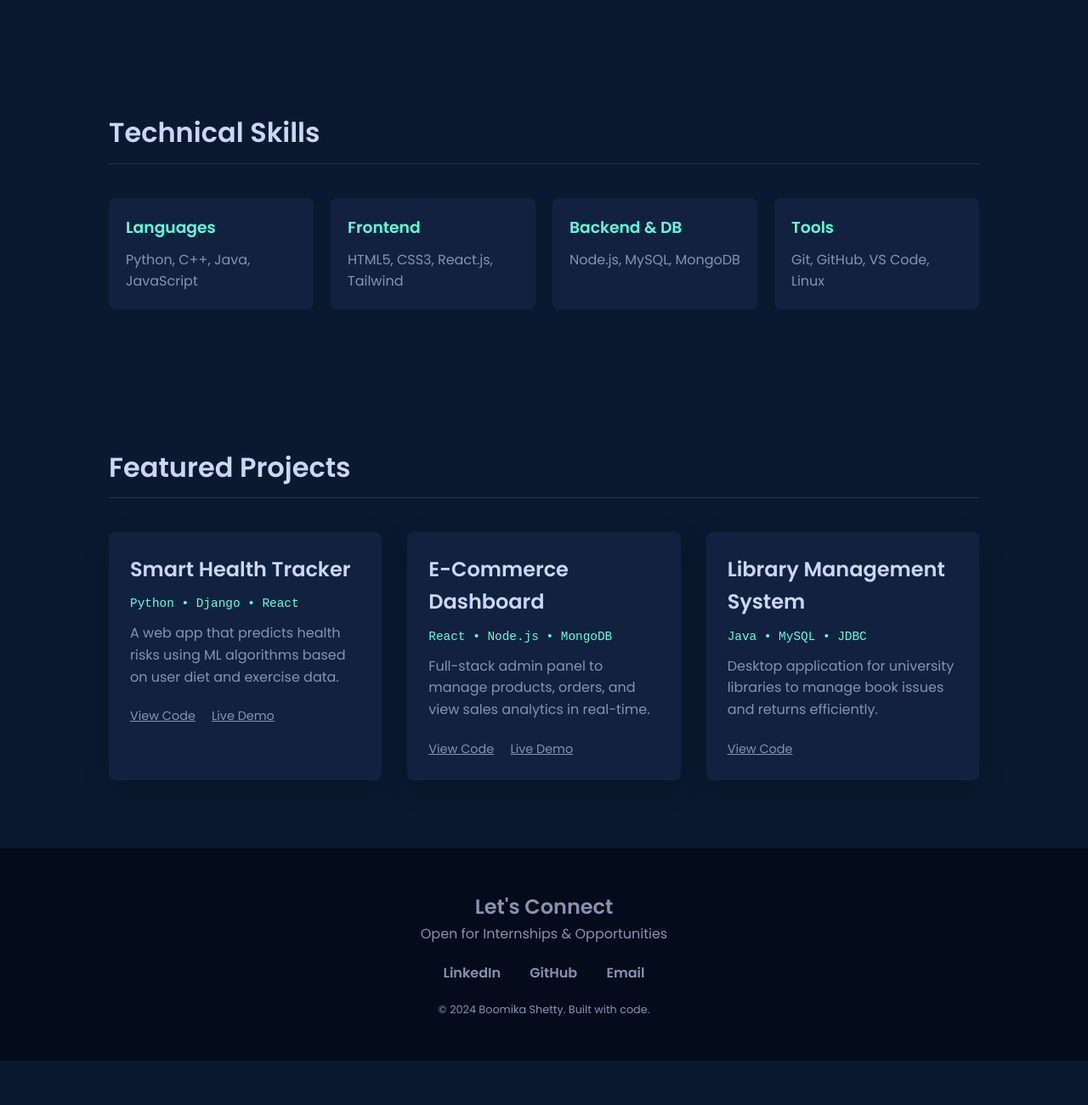
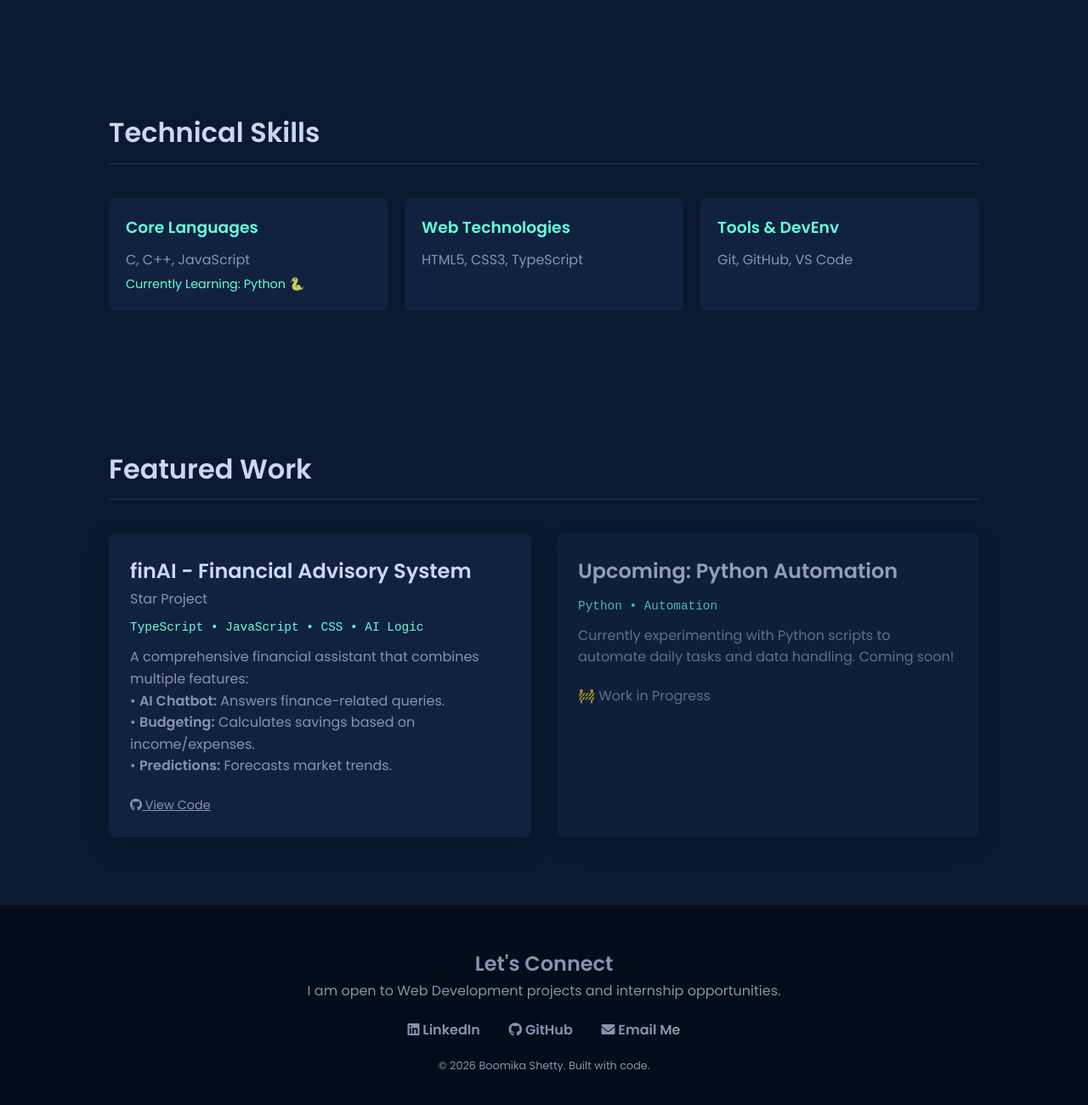
Before and after one commit to boomika-shetty/portfolio, a plain HTML site: page index.html in a window 1280 px wide. Shown: the part 748-2048 px from the top of the page at 85% size. Before the commit the page ends 1996 px from the top, so only its background shows below. Drawn offline with Linux system fonts and the light colour scheme.

Commit message:
Updated portfolio details

```diff
--- a/index.html
+++ b/index.html
@@ -3,10 +3,12 @@
 <head>
     <meta charset="UTF-8">
     <meta name="viewport" content="width=device-width, initial-scale=1.0">
-    <title>Boomika Shetty | CS Portfolio</title>
+    <title>Boomika Shetty | Portfolio</title>
     <link rel="stylesheet" href="style.css">
     <!-- Google Fonts -->
     <link href="https://fonts.googleapis.com/css2?family=Poppins:wght@300;400;600&display=swap" rel="stylesheet">
+    <!-- Font Awesome for Icons (LinkedIn/Email) -->
+    <link rel="stylesheet" href="https://cdnjs.cloudflare.com/ajax/libs/font-awesome/6.0.0/css/all.min.css">
 </head>
 <body>
 
@@ -22,14 +24,17 @@
     </nav>
 
     <!-- Hero Section -->
-    <section class="hero">
+    <section class="hero" id="about">
         <div class="hero-content">
             <h1>Hi, I'm <span class="highlight">Boomika Shetty</span></h1>
-            <h2>Computer Science Engineering Student</h2>
-            <p>I build accessible, pixel-perfect, and performant web applications.</p>
+            <h2>Aspiring Full Stack Developer</h2>
+            <p>
+                3rd Year CSE Student at <strong>East West College of Engineering</strong>.<br>
+                Building web applications with JavaScript & TypeScript while actively upskilling in <strong>Python</strong>.
+            </p>
             <div class="buttons">
                 <a href="#projects" class="btn primary">View My Work</a>
-                <a href="#" class="btn secondary">Download Resume</a>
+                <a href="#contact" class="btn secondary">Hire Me</a>
             </div>
         </div>
     </section>
@@ -39,72 +44,85 @@
         <h2 class="section-title">Technical Skills</h2>
         <div class="skills-grid">
             <div class="skill-card">
-                <h3>Languages</h3>
-                <p>Python, C++, Java, JavaScript</p>
+                <h3>Core Languages</h3>
+                <p>C, C++, JavaScript</p>
+                <p style="margin-top:5px; font-size:0.9em; color:#64ffda;">Currently Learning: Python 🐍</p>
             </div>
             <div class="skill-card">
-                <h3>Frontend</h3>
-                <p>HTML5, CSS3, React.js, Tailwind</p>
+                <h3>Web Technologies</h3>
+                <p>HTML5, CSS3, TypeScript</p>
             </div>
             <div class="skill-card">
-                <h3>Backend & DB</h3>
-                <p>Node.js, MySQL, MongoDB</p>
-            </div>
-            <div class="skill-card">
-                <h3>Tools</h3>
-                <p>Git, GitHub, VS Code, Linux</p>
+                <h3>Tools & DevEnv</h3>
+                <p>Git, GitHub, VS Code</p>
             </div>
         </div>
     </section>
 
     <!-- Projects Section -->
     <section id="projects" class="container">
-        <h2 class="section-title">Featured Projects</h2>
-        <div class="project-grid">
-            <!-- Project 1 -->
+        <h2 class="section-title">Featured Work</h2>
+
+        <!-- Since you have 1 main project, we center it to look premium -->
+        <div class="project-grid" style="justify-content: center;">
+
+            <!-- Project 1: finAI -->
             <div class="project-card">
-                <h3>Smart Health Tracker</h3>
-                <p class="tech-stack">Python • Django • React</p>
-                <p>A web app that predicts health risks using ML algorithms based on user diet and exercise data.</p>
+                <div class="card-header">
+                    <h3>finAI - Financial Advisory System</h3>
+                    <span class="badge">Star Project</span>
+                </div>
+                <p class="tech-stack">TypeScript • JavaScript • CSS • AI Logic</p>
+                <p>
+                    A comprehensive financial assistant that combines multiple features:
+                    <br>• <strong>AI Chatbot:</strong> Answers finance-related queries.
+                    <br>• <strong>Budgeting:</strong> Calculates savings based on income/expenses.
+                    <br>• <strong>Predictions:</strong> Forecasts market trends.
+                </p>
                 <div class="project-links">
-                    <a href="#">View Code</a>
-                    <a href="#">Live Demo</a>
+                    <!-- Update this link if your repo name is different -->
+                    <a href="https://github.com/boomika-shetty/finAI" target="_blank">
+                        <i class="fab fa-github"></i> View Code
+                    </a>
                 </div>
             </div>
 
-            <!-- Project 2 -->
-            <div class="project-card">
-                <h3>E-Commerce Dashboard</h3>
-                <p class="tech-stack">React • Node.js • MongoDB</p>
-                <p>Full-stack admin panel to manage products, orders, and view sales analytics in real-time.</p>
+            <!-- Placeholder for Future Project (Shows ambition) -->
+            <div class="project-card" style="opacity: 0.7;">
+                <h3>Upcoming: Python Automation</h3>
+                <p class="tech-stack">Python • Automation</p>
+                <p>Currently experimenting with Python scripts to automate daily tasks and data handling. Coming soon!</p>
                 <div class="project-links">
-                    <a href="#">View Code</a>
-                    <a href="#">Live Demo</a>
+                    <span>🚧 Work in Progress</span>
                 </div>
             </div>
 
-            <!-- Project 3 -->
-            <div class="project-card">
-                <h3>Library Management System</h3>
-                <p class="tech-stack">Java • MySQL • JDBC</p>
-                <p>Desktop application for university libraries to manage book issues and returns efficiently.</p>
-                <div class="project-links">
-                    <a href="#">View Code</a>
-                </div>
-            </div>
         </div>
     </section>
 
-    <!-- Footer -->
+    <!-- Footer / Contact -->
     <footer id="contact">
         <h2>Let's Connect</h2>
-        <p>Open for Internships & Opportunities</p>
+        <p>I am open to Web Development projects and internship opportunities.</p>
+
         <div class="social-links">
-            <a href="#">LinkedIn</a>
-            <a href="#">GitHub</a>
-            <a href="mailto:boomika.example@gmail.com">Email</a>
+            <!-- LinkedIn -->
+            <a href="https://www.linkedin.com/in/boomika-shetty-102990320" target="_blank">
+                <i class="fab fa-linkedin"></i> LinkedIn
+            </a>
+
+            <!-- GitHub -->
+            <a href="https://github.com/boomika-shetty" target="_blank">
+                <i class="fab fa-github"></i> GitHub
+            </a>
+
+            <!-- Email -->
+            <a href="mailto:boomikashetty2929@gmail.com">
+                <i class="fas fa-envelope"></i> Email Me
+            </a>
         </div>
-        <p class="copyright">© 2024 Boomika Shetty. Built with code.</p>
+
+        <p class="copyright">© 2026 Boomika Shetty. Built with code.</p>
     </footer>
 
 </body>
```
